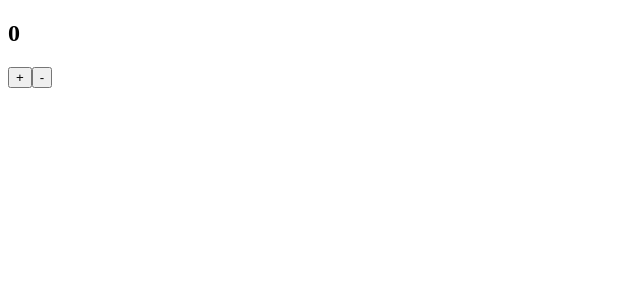
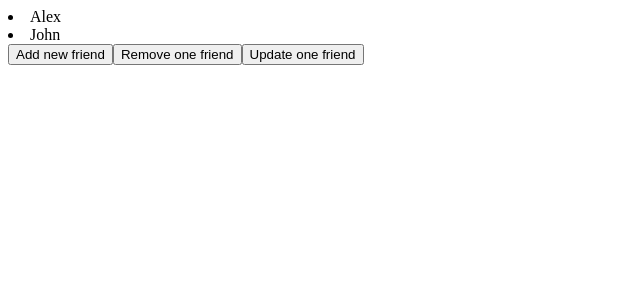
Before and after one commit to nettey-senpai/React-JS, a React (Vite) app in the folder 01. Fundamentals/01. Components/react-demos/: page / in a window 1280 px wide. Shown: the top 300 px of the page, without its empty margins (0-640 px from the left). Built offline with nearby package versions, Linux system fonts and the light colour scheme.

Commit message:
Usestate exercise

```diff
--- a/01. Fundamentals/01. Components/react-demos/src/App.jsx
+++ b/01. Fundamentals/01. Components/react-demos/src/App.jsx
@@ -1,16 +1,23 @@
 import { useState } from "react";
 
 const App = () => {
-  const [count, setCount] = useState(0);
+  const [friends, setFriends] = useState(["Alex", "John"]);
 
-  const increment = () => setCount(count + 1);
-  const decrement = () => setCount(count - 1);
+  const addOneFriend = () => setFriends([...friends, "Jeff"]);
+  const removeFriend = () => setFriends(friends.filter((f) => f !== "John"));
+  const updateFriend = () => {
+    setFriends(friends.map((f) => (f == "Alex" ? "Alex Smith" : f)));
+  };
 
   return (
     <section>
-      <h1>{count}</h1>
-      <button onClick={increment}>+</button>
-      <button onClick={decrement}>-</button>
+      {friends.map((f) => (
+        <li key={Math.random}>{f}</li>
+      ))}
+
+      <button onClick={addOneFriend}>Add new friend</button>
+      <button onClick={removeFriend}>Remove one friend</button>
+      <button onClick={updateFriend}>Update one friend</button>
     </section>
   );
 };
```
